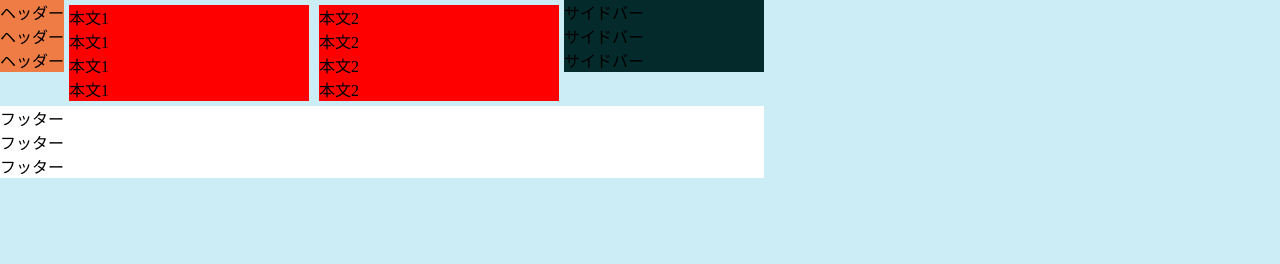
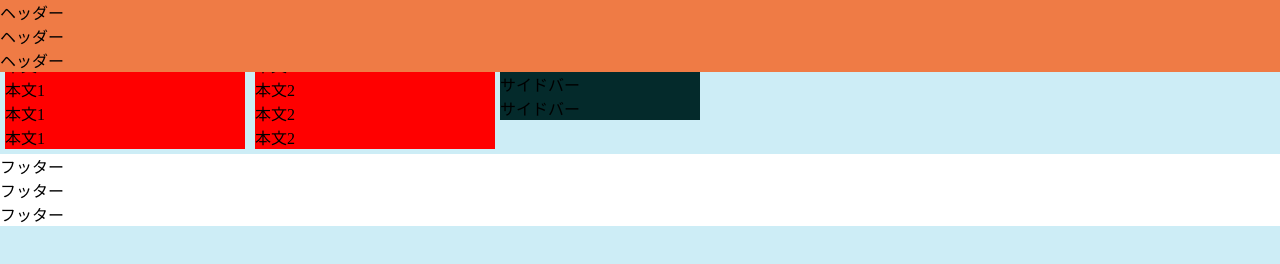
Before and after one commit to babon0425/2016web1-7, a plain HTML site: page index.html in a window 1280 px wide. Drawn offline with Linux system fonts and the light colour scheme.

Commit message:
Update default.css

```diff
--- a/css/default.css
+++ b/css/default.css
@@ -7,11 +7,14 @@
 
 body{
   background-color: #CDEDF6;
-  float: left;
+  margin: 48px 0 0 0;
 }
 header{
   background-color: #EF7B45;
-  float: left;
+  position: fixed;
+  left: 0;
+  top: 0;
+  width: 100%;
 }
 .box{
   background-color: red;
```
